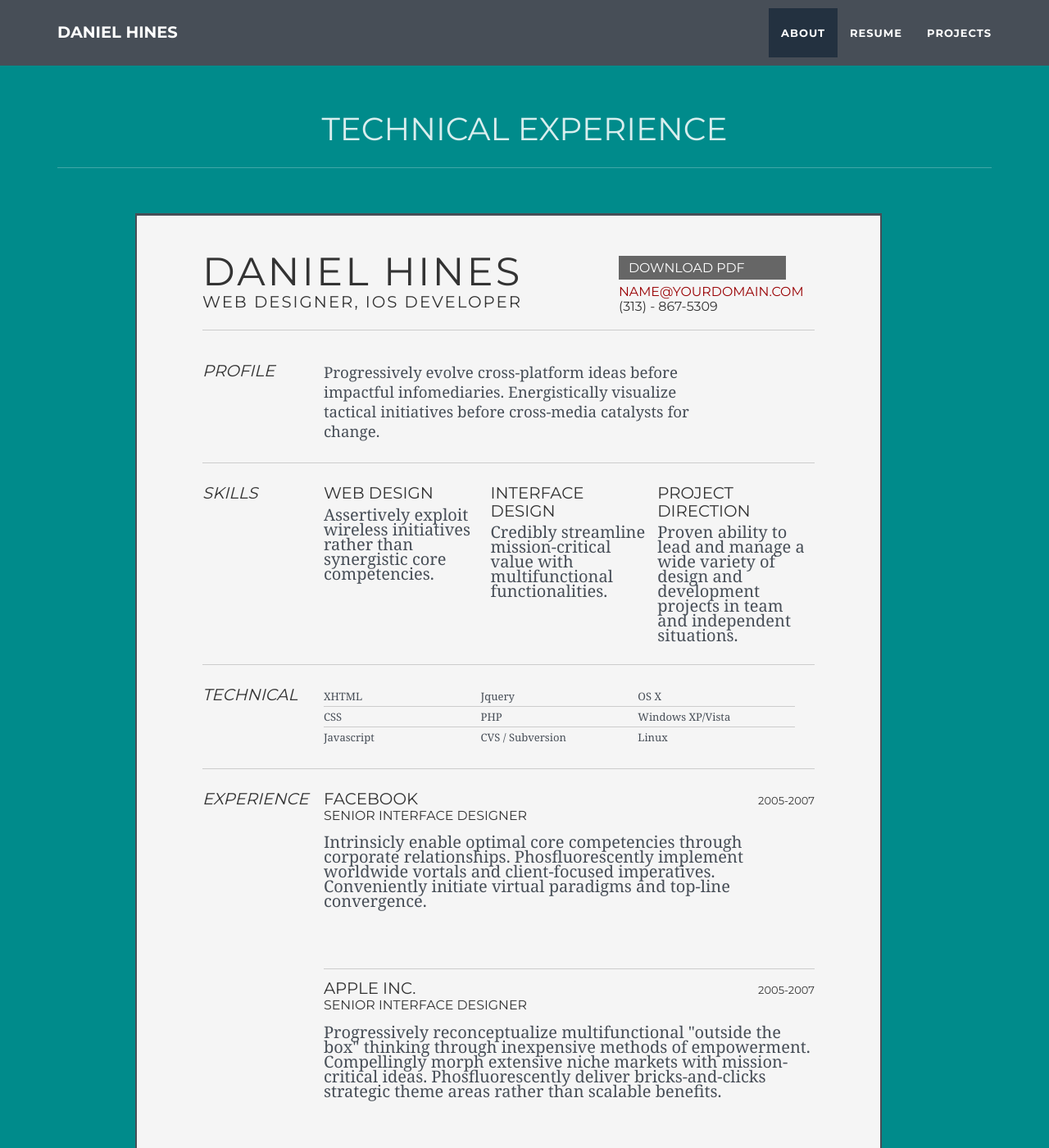
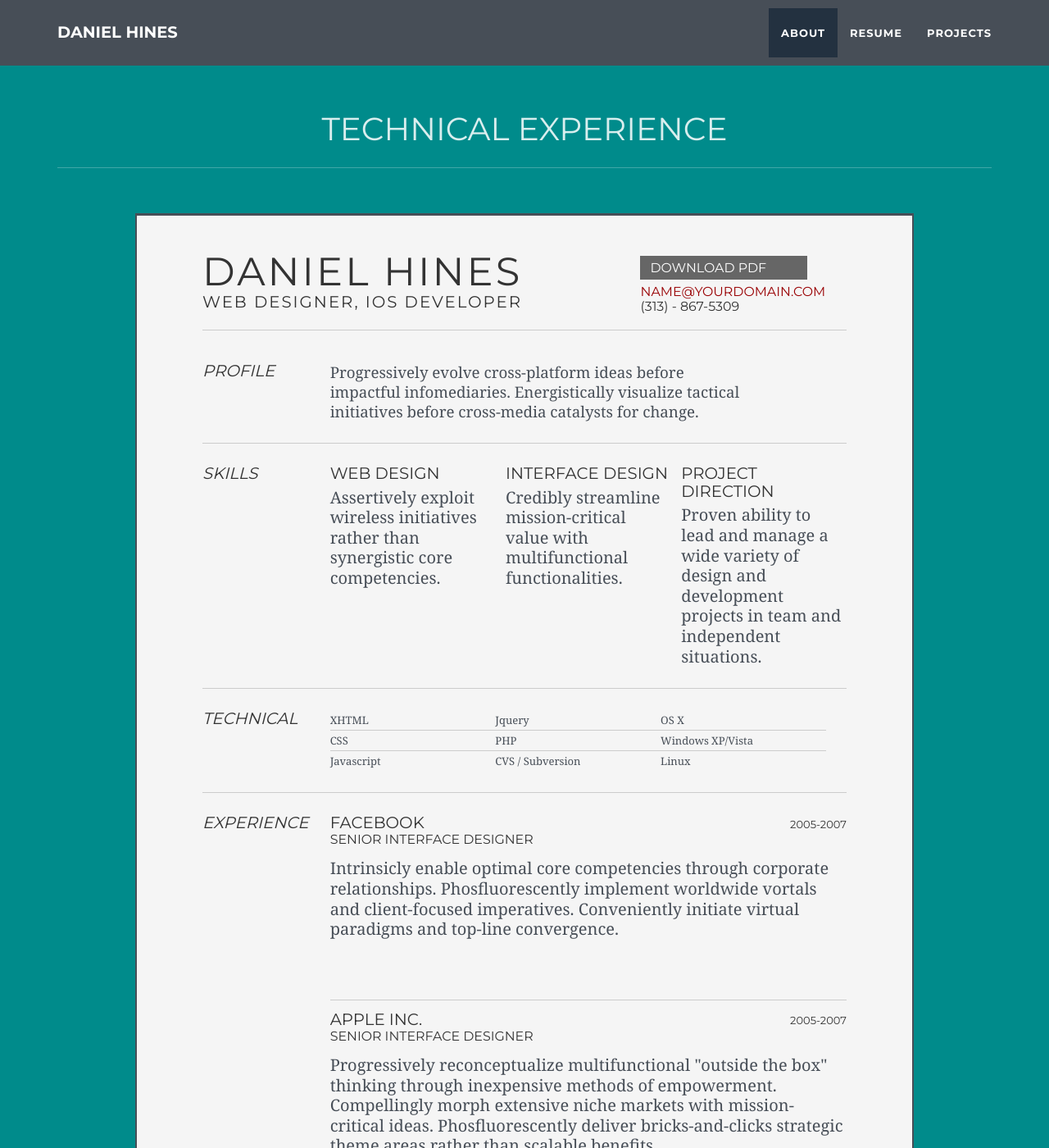
Before and after one commit to danielchines/danielchines.github.io, a Jekyll site: the page built from index.html, in a window 1280 px wide and 1400 px high, scrolled down 1586 px. Shown: the whole window at 82% size. Built offline with Jekyll 4.4.1, drawn with Linux system fonts in a browser that asks for light colours.

Commit message:
Update resume.css

```diff
--- a/_includes/css/resume.css
+++ b/_includes/css/resume.css
@@ -19,13 +19,12 @@ body #resume { font-family: Georgia; color: #444; }
 /* //-- footer -- */
 #ft { padding: 1em 0 5em 0; font-size: 92%; border-top: 1px solid #ccc; text-align: center; }
 #ft p { margin-bottom: 0; text-align: center;   }
-
+p.resume { font-size: 100%; line-height: 18px; padding-right: 3em; }
 /* //-- core typography and style -- */
 #hd h1 { font-size: 48px; text-transform: uppercase; letter-spacing: 3px; }
 #doc2 h2 { font-size: 152% }
 #doc2 h3, h4 { font-size: 122%; }
 #doc2 h1, h2, h3, h4 { color: #333; }
-#doc2, #ft p { font-size: 13px; line-height: 18px; padding-right: 3em; }
 #doc2 .yui-t7 { padding-right: 0; }
 #doc2 a { color: #990003 }
 #doc2 a:hover { text-decoration: none; }
```
